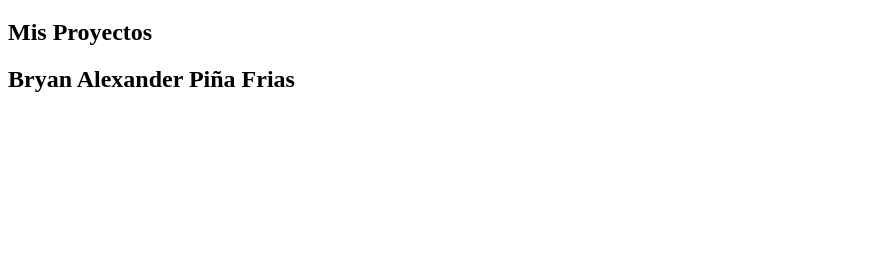
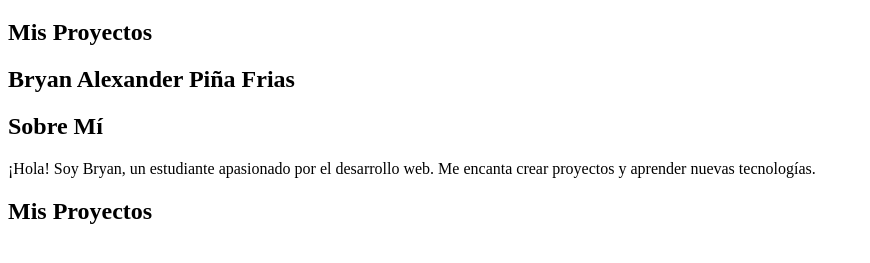
Before and after one commit to Bemol69/mi-portafolio, a plain HTML site: page index.html in a window 1280 px wide. Shown: the part 61-324 px from the top of the page, without its empty margins (0-870 px from the left). Drawn offline with Linux system fonts and the light colour scheme.

Commit message:
Añadida la sección 'Sobre Mí' al HTML, commit 2

```diff
--- a/index.html
+++ b/index.html
@@ -23,6 +23,20 @@
             </section>
     </main>
 
+    <main>
+    <section id="sobre-mi">
+        <h2>Sobre Mí</h2>
+        <p>¡Hola! Soy Bryan, un estudiante apasionado por el desarrollo web. Me encanta crear proyectos y aprender nuevas tecnologías.</p>
+    </section>
+
+    <section id="proyectos">
+        <h2>Mis Proyectos</h2>
+        </section>
+</main>
+
+
+
+
     <script src="script.js"></script>
 </body>
 </html>
```
